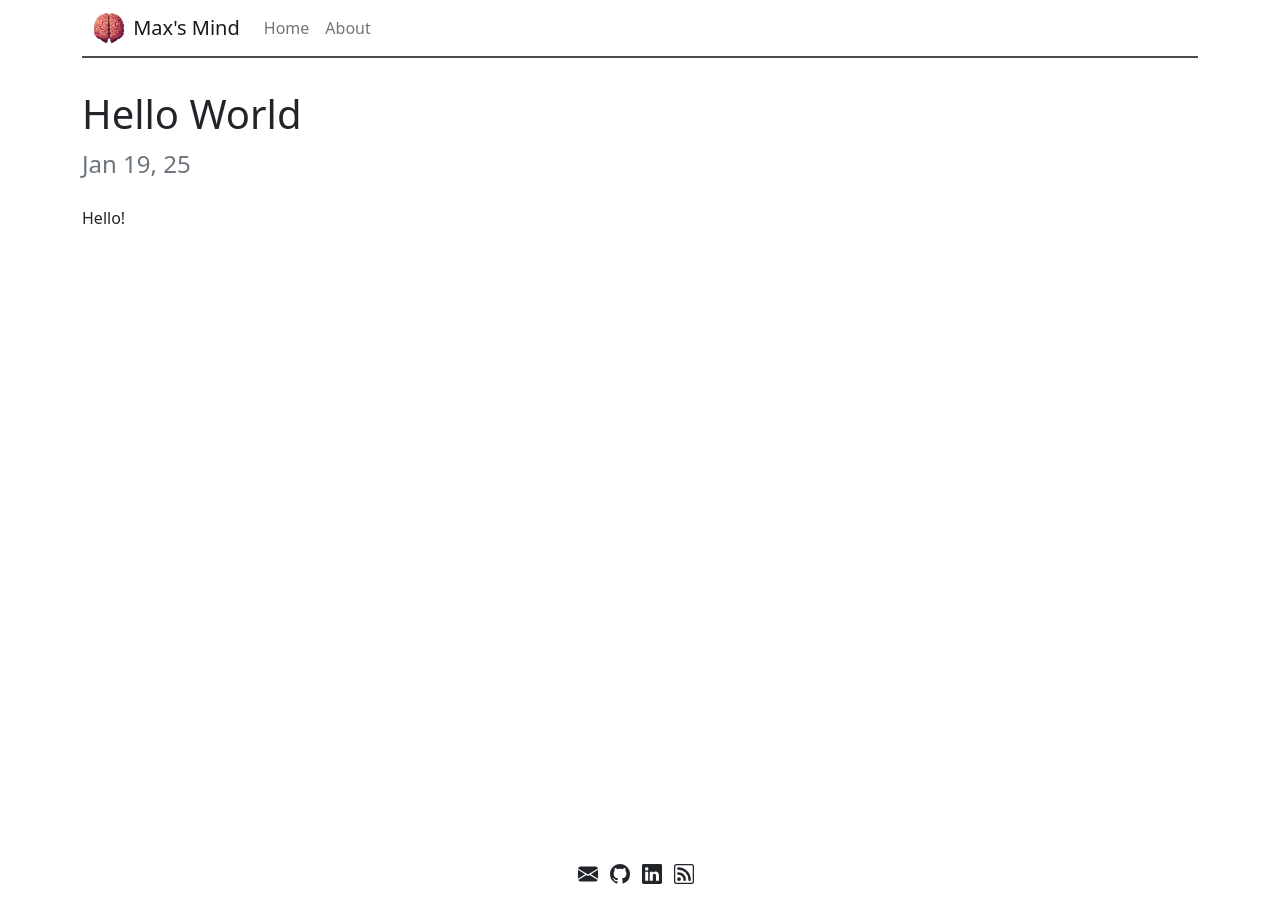
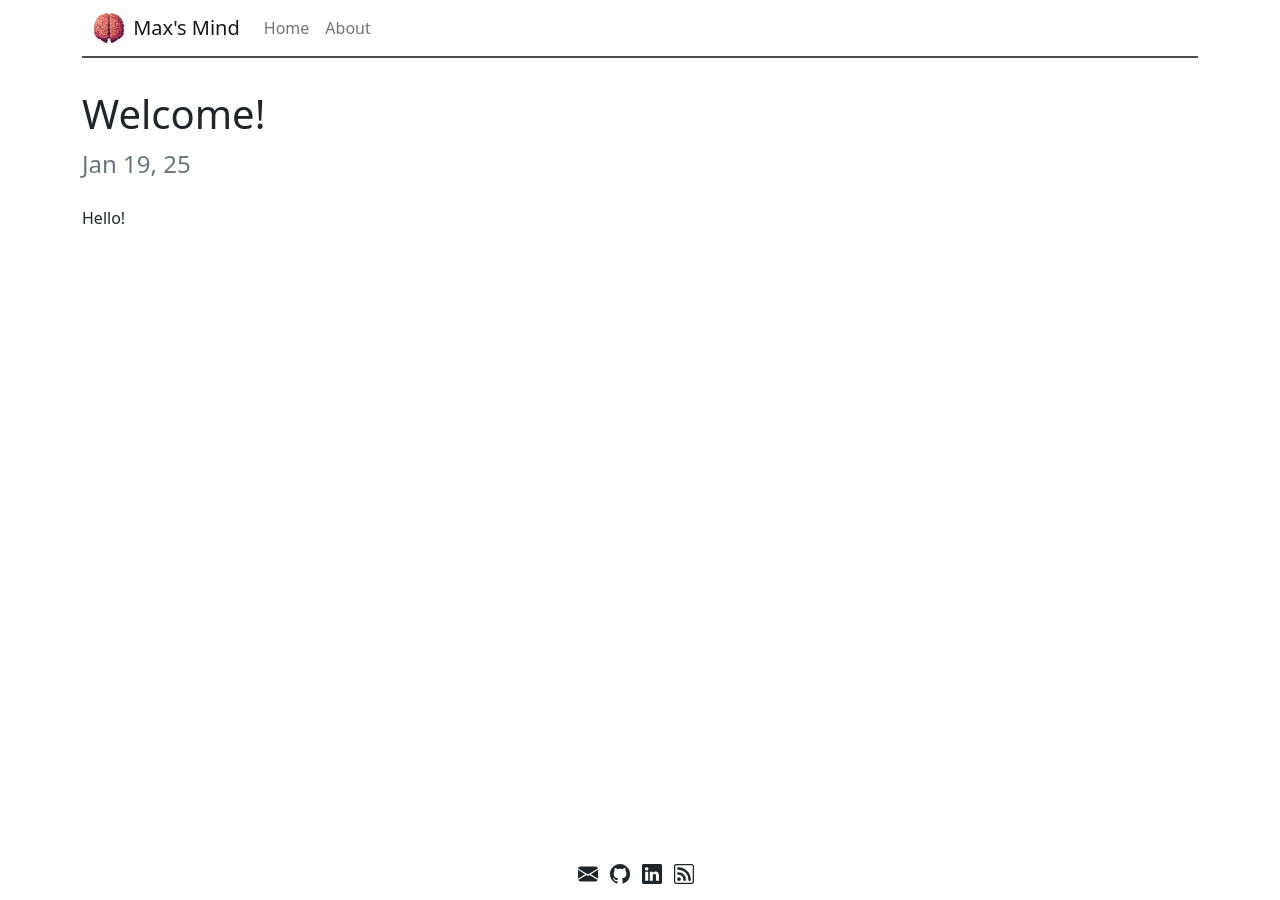
Before and after one commit to maxrios/maxrios.github.io, a Jekyll site: the page built from _posts/2025-01-19-Welcome.md, in a window 1280 px wide. Built offline with Jekyll 4.4.1, drawn with Linux system fonts in a browser that asks for light colours.

```diff
--- a/_config.yml
+++ b/_config.yml
@@ -1,46 +1,17 @@
-#
-# This file contains configuration flags to customize your site
-#
-
-# Name of your site (displayed in the navbar)
 name: Max's Mind
-
-# Your site's title (e.g., Ben's Awesome Site, The GitHub Blog, etc.), used as part of the title tag like Home | Ben's Awesome Site.
 title: Max's Mind
-
-# Link to avatar in the navbar (/assets/images/avatar.png). Leave empty if no logo desired. Two avatars for light and dark mode.
-# Avatar for light mode site
 lightavatar: /assets/images/maxs-funky-brain.png
-# Avatar for dark mode site
 darkavatar: /assets/images/maxs-funky-brain.png
-
-# A short description (e.g., A blog dedicated to reviewing cat gifs), used as part of the title tag like Ben's Awesome Site | A blog dedicated to reviewing cat gifs instead of Ben's Awesome Site | Long description about a blog dedicated to reviewing cat gifs that would be used when page.title is not defined.
 tagline: Take a dive into Max's Mind
-
-# A longer description used for the description meta tag. Also used as fallback for pages that don't provide their own description, and also as part of the page's title tag if neither page.title nor site.tagline has been defined.
 description: Take a dive into Max's Mind
-
-# The full URL to your site. Note: site.github.url will be used by default.
 url:
-
-# If you're hosting your site at a Project repository on GitHub pages
-# (http://yourusername.github.io/repository-name)
-# and NOT your User repository (http://yourusername.github.io)
-# then add in the baseurl here, like this: "/repository-name"
 baseurl: ""
-
-# global author information
 author: maxrios
-
-# URL to a site-wide logo (e.g., /assets/your-company-logo.png)
 logo: /assets/images/light_bauhaus_logo.png
 
 # Enter your Google Analytics web tracking code (e.g. UA-2110908-2) to activate tracking
-google_analytics:
-
+google_analytics: G-78X9LZN5TZ
 permalink: /:year/:month/:day/:title/
-
-# Includes an icon in the footer for each username you enter
 footer-links:
   email: max@maxrios.dev
   github: maxrios
--- a/_posts/2025-01-19-Hello-World.md
+++ b/_posts/2025-01-19-Welcome.md
@@ -1,6 +1,6 @@
 ---
 layout: post
-title: Hello World
+title: Welcome!
 ---
 
 Hello!
```
Also changed, not shown: 6 other files.
